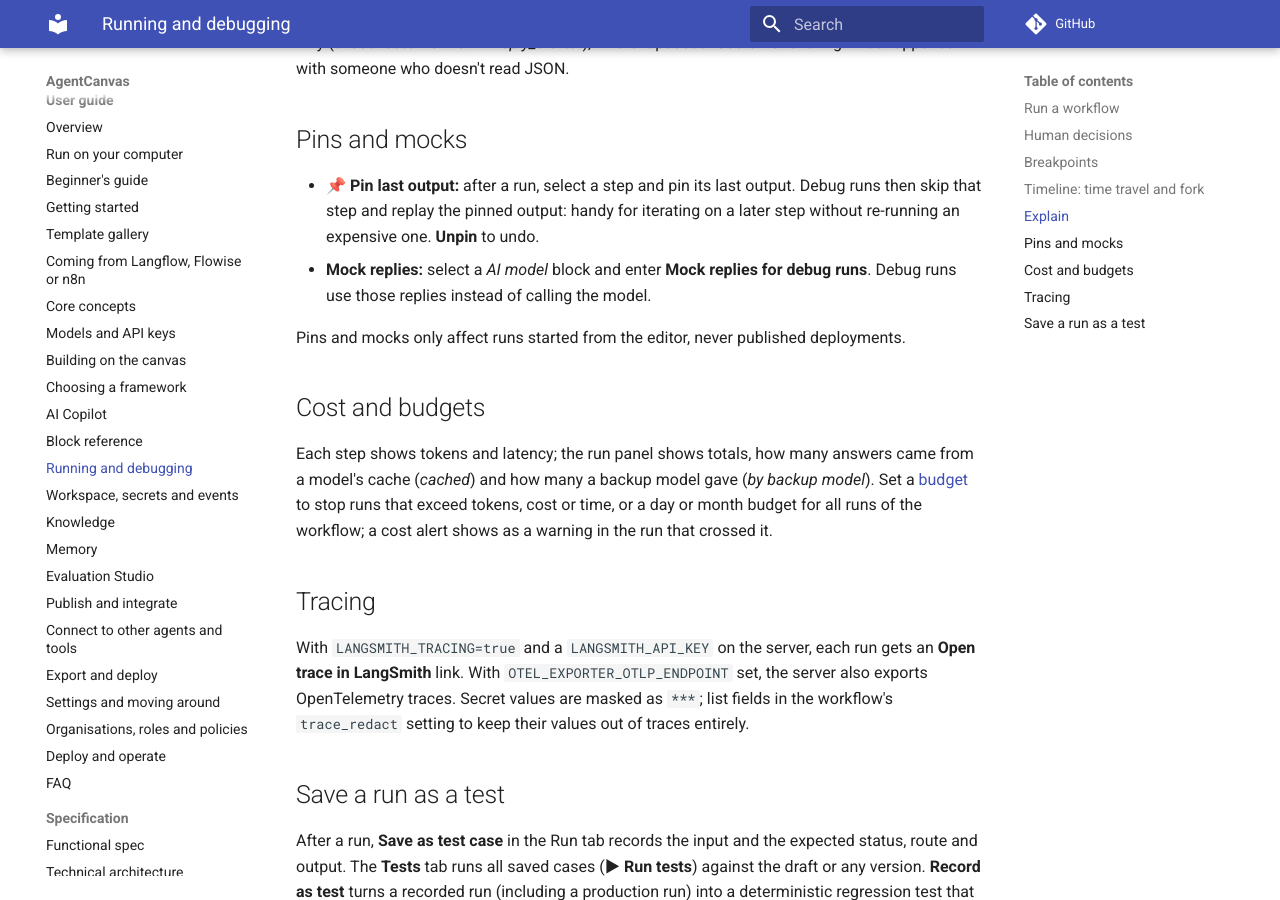
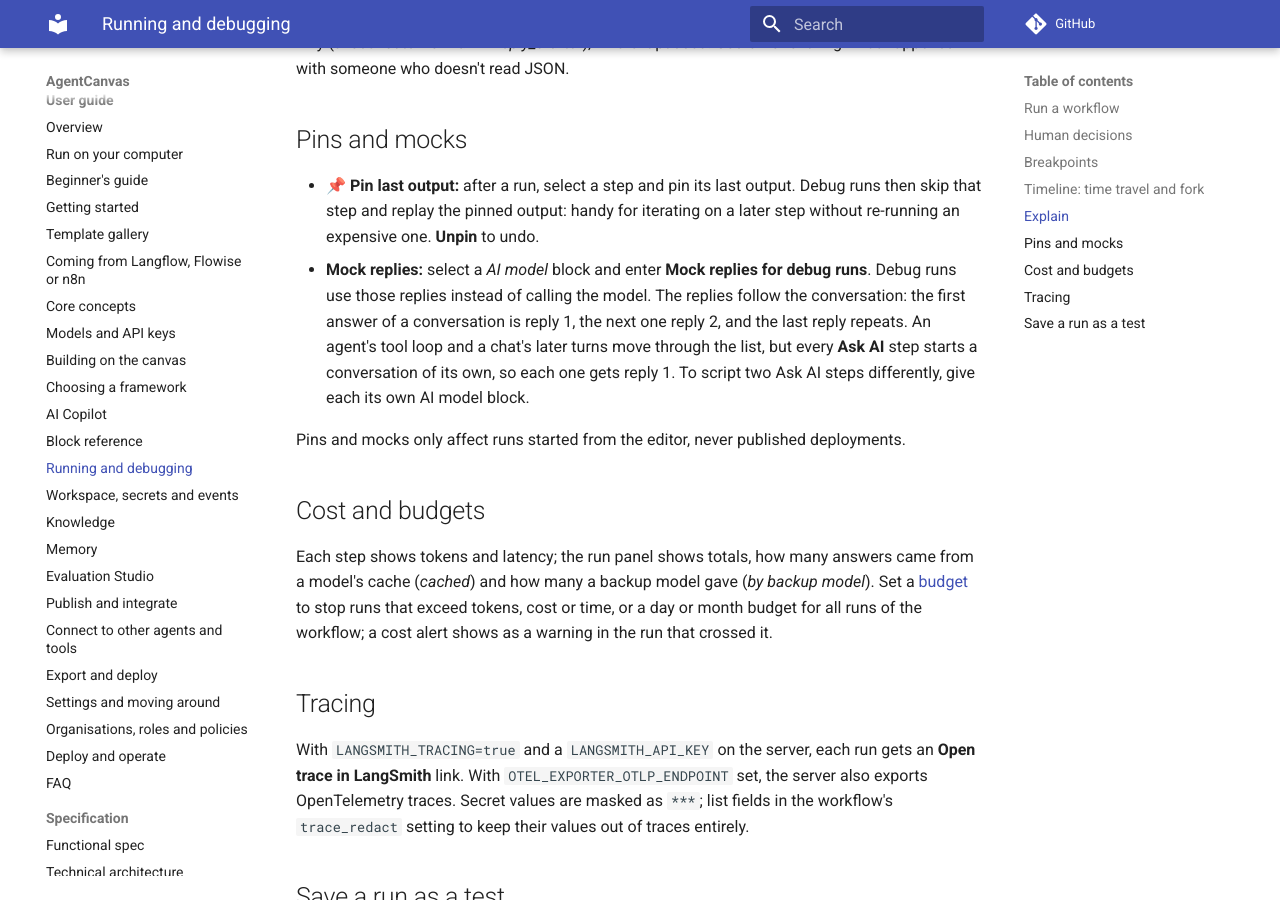
Before and after one commit to marunsct/AgentCanvas, an MkDocs documentation site: the page built from docs/user-guide/run-and-debug.md, in a window 1280 px wide and 900 px high, scrolled down 1720 px. Built offline with MkDocs 1.6.1 and Material for MkDocs 9.7.7, drawn with Linux system fonts in a browser that asks for light colours; comment, search, counter and statistics services are not loaded.

Commit message:
Guide: mock replies follow the conversation, so each Ask AI step gets the first one
The docstring and guide said 'the last reply repeats', which reads as one script shared across every call; the
replies are counted per conversation (so a resumed run continues its script), and each Ask AI step starts its
own. Say so, and how to script two steps differently.

Co-Authored-By: Claude Opus 5.5 <noreply@anthropic.com>

```diff
--- a/docs/user-guide/run-and-debug.md
+++ b/docs/user-guide/run-and-debug.md
@@ -50,7 +50,10 @@ doesn't read JSON.
 - **📌 Pin last output:** after a run, select a step and pin its last output. Debug runs then skip that step and replay
   the pinned output: handy for iterating on a later step without re-running an expensive one. **Unpin** to undo.
 - **Mock replies:** select a *AI model* block and enter **Mock replies for debug runs**. Debug runs use those
-  replies instead of calling the model.
+  replies instead of calling the model. The replies follow the conversation: the first answer of a conversation is
+  reply 1, the next one reply 2, and the last reply repeats. An agent's tool loop and a chat's later turns move
+  through the list, but every **Ask AI** step starts a conversation of its own, so each one gets reply 1. To script
+  two Ask AI steps differently, give each its own AI model block.
 
 Pins and mocks only affect runs started from the editor, never published deployments.
 
```
Also changed, not shown: apps/api/agentcanvas/copilot/knowledge/user-guide/run-and-debug.md (+4 -1 lines), 1 other file.
